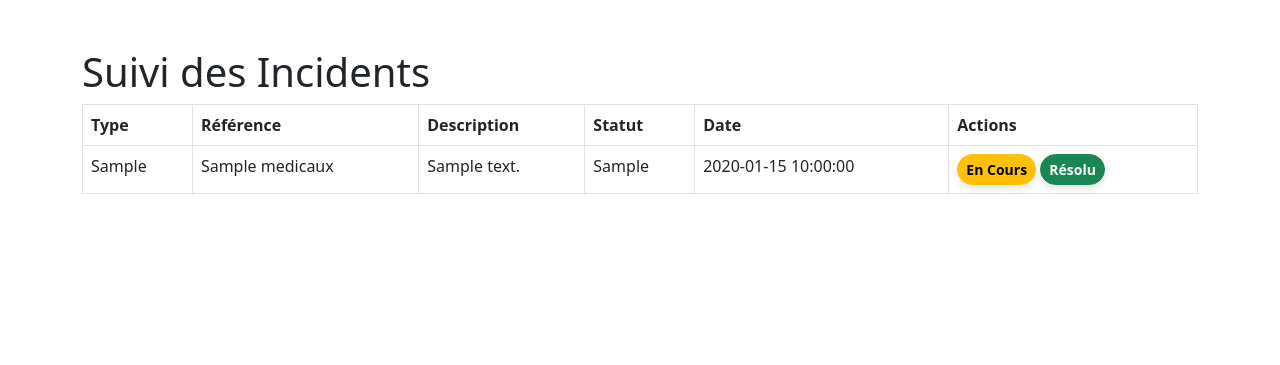
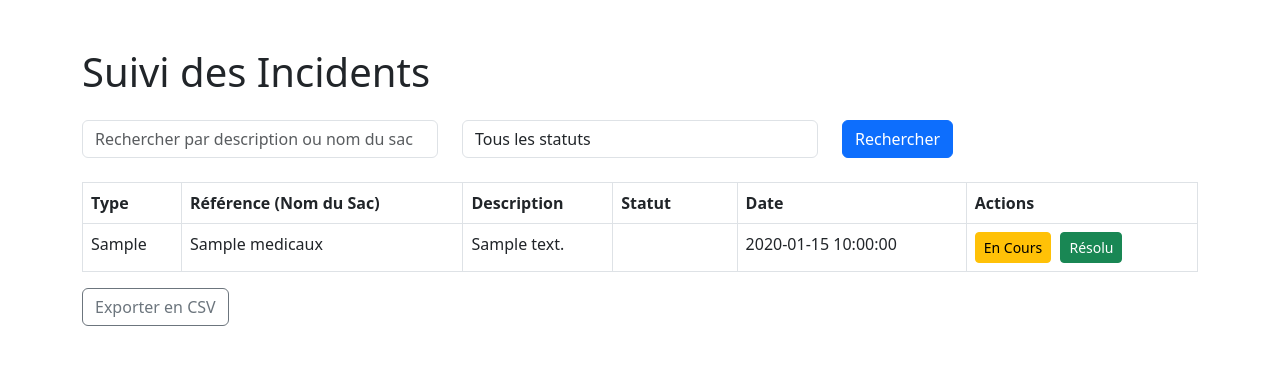
Before and after one commit to eloisarrazin84/medical-inventory, a PHP site: page /incidents/incidents.php in a window 1280 px wide. Shown: the top 365 px of the page. Run offline with PHP 8.4, Linux system fonts and the light colour scheme; the visitor is signed in with stand-in values (Sample User, id 1); tables that the repository leaves empty or names only in its code hold one stand-in row (values such as "Sample post").

Commit message:
Update incidents.php

```diff
--- a/www/incidents/incidents.php
+++ b/www/incidents/incidents.php
@@ -2,15 +2,29 @@
 include '../includes/db.php';
 include '../includes/auth.php';
 
-// Requête pour récupérer les incidents avec le nom du sac
+// Récupérer les incidents avec le nom des sacs associés
 $stmt = $pdo->query("
-    SELECT incidents.*,
-           sacs_medicaux.nom AS sac_nom
+    SELECT incidents.*, sacs_medicaux.nom AS sac_nom
     FROM incidents
-    LEFT JOIN sacs_medicaux ON incidents.reference_id = sacs_medicaux.id
+    LEFT JOIN sacs_medicaux
+    ON incidents.reference_id = sacs_medicaux.id
     ORDER BY incidents.date_signalement DESC
 ");
 $incidents = $stmt->fetchAll();
+
+// Fonction pour le style des badges
+function getBadgeClass($statut) {
+    switch ($statut) {
+        case 'Non Résolu':
+            return 'badge-danger';
+        case 'En Cours':
+            return 'badge-warning';
+        case 'Résolu':
+            return 'badge-success';
+        default:
+            return 'badge-secondary';
+    }
+}
 ?>
 <!DOCTYPE html>
 <html lang="fr">
@@ -21,40 +35,42 @@ $incidents = $stmt->fetchAll();
     <link rel="stylesheet" href="https://cdnjs.cloudflare.com/ajax/libs/animate.css/4.1.1/animate.min.css">
     <link rel="stylesheet" href="https://unpkg.com/aos@2.3.4/dist/aos.css">
     <style>
-        .navbar {
-            position: fixed;
-            top: 0;
-            width: 100%;
-            z-index: 1030;
-            background-color: rgba(0, 0, 0, 0.8);
-        }
-
-        .navbar-brand img {
-            height: 50px;
-        }
-
-        .btn {
-            border-radius: 30px;
-            font-weight: bold;
-            transition: all 0.3s ease-in-out;
-            box-shadow: 0 4px 6px rgba(0, 0, 0, 0.1);
-        }
-
-        .btn:hover {
-            transform: translateY(-3px);
-            box-shadow: 0 8px 12px rgba(0, 0, 0, 0.2);
-            color: #fff !important;
-        }
+        .badge { padding: 0.5em 0.75em; font-size: 0.9em; }
+        .btn { margin-right: 5px; }
+        .table-responsive { margin-top: 20px; }
     </style>
 </head>
 <body>
 <div class="container mt-5">
-    <h1>Suivi des Incidents</h1>
+    <h1 class="mb-4">Suivi des Incidents</h1>
+
+    <!-- Barre de recherche -->
+    <form method="GET" class="mb-4">
+        <div class="row">
+            <div class="col-md-4">
+                <input type="text" name="search" class="form-control" placeholder="Rechercher par description ou nom du sac">
+            </div>
+            <div class="col-md-4">
+                <select name="statut" class="form-control">
+                    <option value="">Tous les statuts</option>
+                    <option value="Non Résolu">Non Résolu</option>
+                    <option value="En Cours">En Cours</option>
+                    <option value="Résolu">Résolu</option>
+                </select>
+            </div>
+            <div class="col-md-4">
+                <button type="submit" class="btn btn-primary">Rechercher</button>
+            </div>
+        </div>
+    </form>
+
+    <!-- Tableau des incidents -->
+    <div class="table-responsive">
         <table class="table table-bordered">
             <thead>
                 <tr>
                     <th>Type</th>
-                <th>Référence</th>
+                    <th>Référence (Nom du Sac)</th>
                     <th>Description</th>
                     <th>Statut</th>
                     <th>Date</th>
@@ -62,22 +78,45 @@ $incidents = $stmt->fetchAll();
                 </tr>
             </thead>
             <tbody>
+                <?php if (!empty($incidents)): ?>
                     <?php foreach ($incidents as $incident): ?>
                         <tr>
                             <td><?= htmlspecialchars($incident['type_incident']) ?></td>
                             <td><?= htmlspecialchars($incident['sac_nom'] ?? 'Non spécifié') ?></td>
                             <td><?= htmlspecialchars($incident['description']) ?></td>
-                    <td><?= htmlspecialchars($incident['statut']) ?></td>
+                            <td>
+                                <span class="badge <?= getBadgeClass($incident['statut']) ?>">
+                                    <?= htmlspecialchars($incident['statut']) ?>
+                                </span>
+                            </td>
                             <td><?= htmlspecialchars($incident['date_signalement']) ?></td>
                             <td>
-                        <a href="changer_statut.php?id=<?= $incident['id'] ?>&statut=En Cours" class="btn btn-warning btn-sm">En Cours</a>
-                        <a href="changer_statut.php?id=<?= $incident['id'] ?>&statut=Résolu" class="btn btn-success btn-sm">Résolu</a>
+                                <a href="changer_statut.php?id=<?= $incident['id'] ?>&statut=En Cours"
+                                   class="btn btn-warning btn-sm"
+                                   onclick="return confirm('Êtes-vous sûr de vouloir marquer cet incident comme "En Cours" ?');">
+                                    En Cours
+                                </a>
+                                <a href="changer_statut.php?id=<?= $incident['id'] ?>&statut=Résolu"
+                                   class="btn btn-success btn-sm"
+                                   onclick="return confirm('Êtes-vous sûr de vouloir marquer cet incident comme "Résolu" ?');">
+                                    Résolu
+                                </a>
                             </td>
                         </tr>
                     <?php endforeach; ?>
+                <?php else: ?>
+                    <tr>
+                        <td colspan="6" class="text-center">Aucun incident trouvé.</td>
+                    </tr>
+                <?php endif; ?>
             </tbody>
         </table>
     </div>
+
+    <!-- Bouton d'exportation -->
+    <a href="exporter_incidents.php" class="btn btn-outline-secondary">Exporter en CSV</a>
+</div>
+
 <script src="https://cdn.jsdelivr.net/npm/bootstrap@5.3.0/dist/js/bootstrap.bundle.min.js"></script>
 <script src="https://unpkg.com/aos@2.3.4/dist/aos.js"></script>
 <script>
@@ -85,11 +124,5 @@ $incidents = $stmt->fetchAll();
         duration: 1000,
     });
 </script>
-<script>
-    var tooltipTriggerList = [].slice.call(document.querySelectorAll('[data-bs-toggle="tooltip"]'));
-    var tooltipList = tooltipTriggerList.map(function (tooltipTriggerEl) {
-        return new bootstrap.Tooltip(tooltipTriggerEl);
-    });
-</script>
 </body>
 </html>
```
Lines whose indentation alone changed are shown as unchanged.
